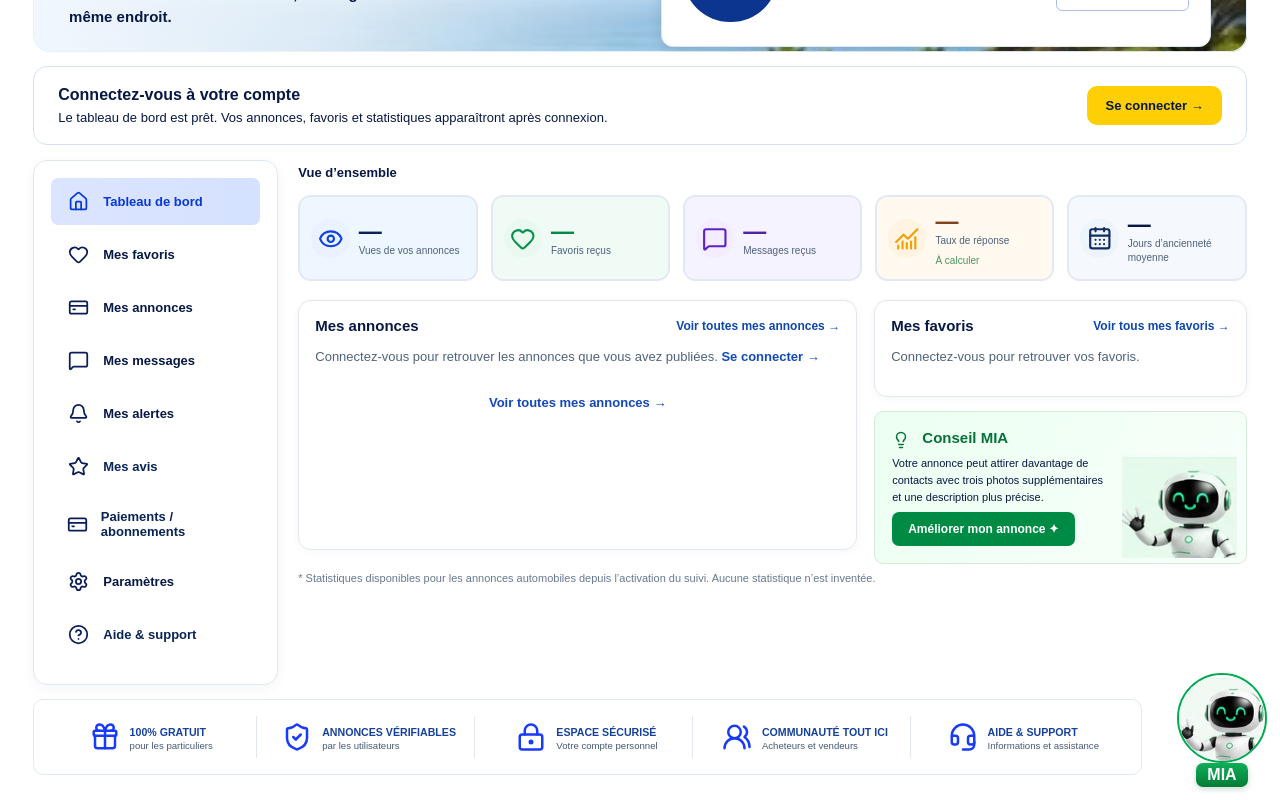
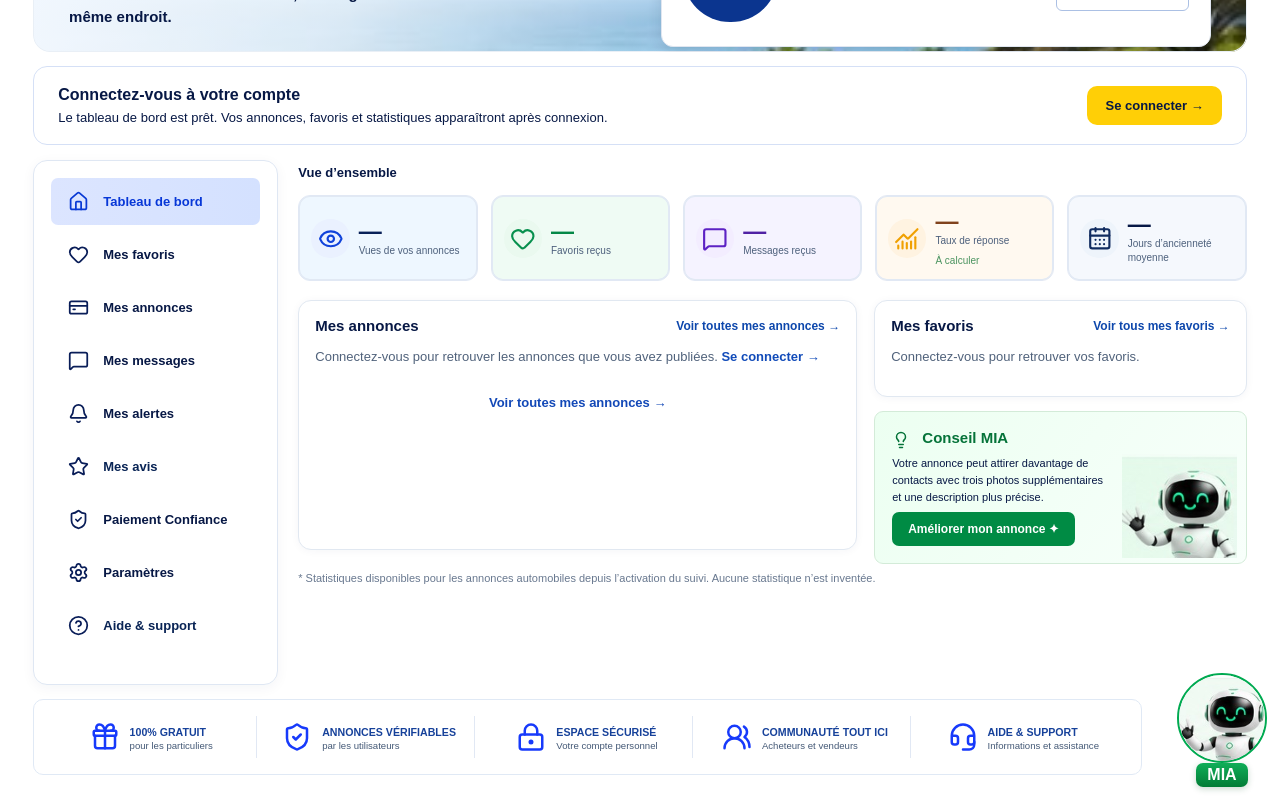
Before and after one commit to Touticimarket/tout-ici-market, a Next.js app: page /compte in a window 1280 px wide. Shown: the part 1617-2417 px from the top of the page. Built offline with nearby package versions, Linux system fonts and the light colour scheme; no server answers.

Commit message:
Link account payment tracking preview without enabling actual payments

```diff
--- a/app/compte/page.tsx
+++ b/app/compte/page.tsx
@@ -58,7 +58,7 @@ export default function MonCompte(){
   {name:"Mes messages",href:"/compte/messages",icon:<MessageSquare size={18}/>,number:conversationCount},
   {name:"Mes alertes",href:"/compte/recherches",icon:<Bell size={18}/>,number:savedCount},
   {name:"Mes avis",href:"",icon:<Star size={18}/>,disabled:true},
-  {name:"Paiements / abonnements",href:"",icon:<CreditCard size={18}/>,disabled:true},
+  {name:"Paiement Confiance",href:"/compte/paiements",icon:<ShieldCheck size={18}/>},
   {name:"Paramètres",href:"/compte/profil",icon:<Settings size={18}/>},
   {name:"Aide & support",href:"",icon:<HelpCircle size={18}/>,disabled:true}
  ];
```
